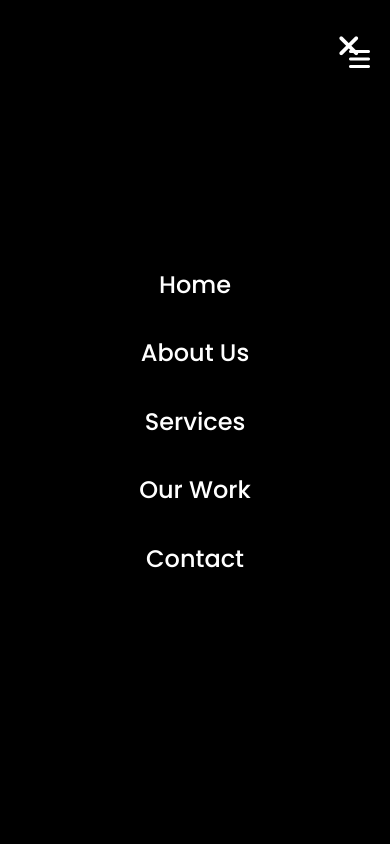
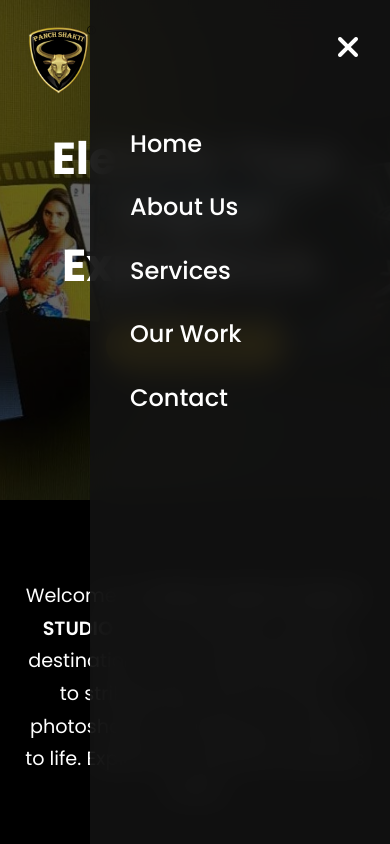
Before and after one commit to KSR2621/panchshakti, a plain HTML site: page index.html in a window 390 px wide. Both pictures are taken after a click on the button "Open Menu". Shown: the top 844 px of the page. Drawn offline with Linux system fonts and the light colour scheme.

Commit message:
Update index.html

```diff
--- a/index.html
+++ b/index.html
@@ -42,11 +42,19 @@
             color: var(--text-color);
             line-height: 1.6;
             overflow-x: hidden; /* Prevent horizontal scroll */
+            transition: overflow 0.3s ease; /* Smooth transition for scroll lock */
         }
+
+        /* Class to prevent body scroll when menu is open */
+        body.menu-open {
+            overflow: hidden;
+        }
+
 
         /* --- Custom Scrollbar --- */
         ::-webkit-scrollbar {
             width: 8px;
+            height: 8px;
         }
         ::-webkit-scrollbar-track {
             background: #202020;
@@ -521,51 +529,105 @@
             }
             .menu-toggle {
                 display: block;
+                /* Add transition for smooth disappearance */
+                transition: opacity 0.3s ease, visibility 0.3s ease, transform 0.3s ease;
             }
+
+            /* Hides the hamburger icon when the menu is active */
+            body.menu-open .menu-toggle {
+                opacity: 0;
+                visibility: hidden;
+                transform: scale(0.7);
+            }
+
             header .btn-outline {
                 display: none;
             }
+
+            /* SLIDE-OUT PANEL STYLE */
             header nav {
                 position: fixed;
                 top: 0;
-                right: -100%;
-                width: 100%;
-                height: 100vh;
-                background-color: var(--dark-bg);
-                display: flex;
-                flex-direction: column;
-                justify-content: center;
-                align-items: center;
-                transition: right 0.4s ease-in-out;
+                right: 0; /* Positioned on the right */
+                width: 300px; /* Fixed width, not full screen */
+                height: 100vh; /* Full viewport height */
+                background-color: rgba(18, 18, 18, 0.9);
+                backdrop-filter: blur(15px);
+                -webkit-backdrop-filter: blur(15px);
                 z-index: 1000;
+
+                /* Animate using transform for performance */
+                transform: translateX(100%); /* Start off-screen to the right */
+                transition: transform 0.4s cubic-bezier(0.7, 0, 0.3, 1);
+                visibility: hidden;
             }
+
             header nav.is-active {
-                right: 0;
+                visibility: visible;
+                transform: translateX(0); /* Slide into view */
             }
+
             header nav ul {
                 flex-direction: column;
-                gap: 30px;
-                text-align: center;
+                gap: 15px; /* Adjust gap for the panel */
+                padding: 120px 40px 40px 40px; /* Generous padding (top, right, bottom, left) */
             }
+
+            /* Staggered animation for menu items appearing */
+            header nav ul li {
+                 opacity: 0;
+                 transform: translateX(30px); /* Animate from the right */
+                 transition: opacity 0.4s ease, transform 0.4s ease;
+            }
+
+            header nav.is-active ul li {
+                opacity: 1;
+                transform: translateX(0);
+            }
+
+            /* Delay each item to create the cascade effect */
+            header nav.is-active ul li:nth-child(1) { transition-delay: 0.15s; }
+            header nav.is-active ul li:nth-child(2) { transition-delay: 0.20s; }
+            header nav.is-active ul li:nth-child(3) { transition-delay: 0.25s; }
+            header nav.is-active ul li:nth-child(4) { transition-delay: 0.30s; }
+            header nav.is-active ul li:nth-child(5) { transition-delay: 0.35s; }
+
+            /* Links style for the panel */
             header nav ul a {
-                font-size: 1.5rem;
+                font-size: 1.5rem; /* Slightly smaller for the panel */
+                font-weight: 500;
+                color: var(--heading-color);
+                display: block;
+                padding: 5px 0;
+                transition: color 0.3s ease, letter-spacing 0.3s ease;
             }
+
+            header nav ul a:hover,
+            header nav ul a:focus {
+                color: var(--primary-color);
+                letter-spacing: 1px;
+                outline: none;
+            }
+
             .close-menu {
                 display: block;
                 position: absolute;
                 top: 30px;
                 right: 30px;
-                font-size: 30px;
+                font-size: 32px;
+                transition: color 0.3s ease, transform 0.4s cubic-bezier(0.7, 0, 0.3, 1);
+            }
+
+            .close-menu:hover,
+            .close-menu:focus {
+                color: var(--primary-color);
+                transform: rotate(180deg);
+                outline: none;
             }
 
             /* --- General adjustments --- */
-            .section-padding {
-                padding: 80px 0;
-            }
-            .section-title {
-                font-size: 2.5rem;
-                margin-bottom: 50px;
-            }
+            .section-padding { padding: 80px 0; }
+            .section-title { font-size: 2.5rem; margin-bottom: 50px; }
             h1 { font-size: 3.5rem; }
         }
 
@@ -584,7 +646,7 @@
 
             /* --- Values Section --- */
             .values-grid {
-                grid-template-columns: 1fr; /* Stack on top of each other */
+                grid-template-columns: 1fr;
             }
 
             /* --- Our Expertise Section --- */
@@ -598,6 +660,25 @@
             }
              #our-expertise .expertise-content p {
                 max-width: 100%;
+            }
+
+            #reviews .reviews-grid {
+                display: flex;
+                overflow-x: auto;
+                gap: 20px;
+                padding: 5px 20px;
+                margin: 0 -20px;
+                scroll-snap-type: x mandatory;
+                -ms-overflow-style: none;
+                scrollbar-width: none;
+            }
+            #reviews .reviews-grid::-webkit-scrollbar {
+                display: none;
+            }
+            #reviews .review-card {
+                flex: 0 0 85%;
+                max-width: 340px;
+                scroll-snap-align: center;
             }
 
             /* --- Newsletter Section --- */
@@ -616,23 +697,15 @@
             }
 
             /* --- Footer --- */
-            .footer-main {
-                text-align: center;
-            }
-            .footer-col .footer-logo {
-                margin: 0 auto 20px auto;
-            }
-            .social-links {
-                justify-content: center;
-            }
+            .footer-main { text-align: center; }
+            .footer-col .footer-logo { margin: 0 auto 20px auto; }
+            .social-links { justify-content: center; }
             .footer-bottom {
                 flex-direction: column;
                 text-align: center;
                 gap: 15px;
             }
-            .footer-bottom div {
-                margin-top: 10px;
-            }
+            .footer-bottom div { margin-top: 10px; }
         }
     </style>
 </head>
@@ -656,7 +729,7 @@
                     <ul>
                         <li><a href="#hero">Home</a></li>
                         <li><a href="#welcome">About Us</a></li>
-                        <li><a href="OurExpertise.html">Services</a></li> <!-- Link to main services page -->
+                        <li><a href="OurExpertise.html">Services</a></li>
                         <li><a href="our_work.html">Our Work</a></li>
                         <li><a href="#contact">Contact</a></li>
                     </ul>
@@ -750,7 +823,6 @@
                      <div class="expertise-content">
                          <h3>Casting & Modelling Agency Platform</h3>
                          <p>We build and manage comprehensive platforms for casting directors and modelling agencies, connecting talent with opportunities seamlessly.</p>
-                         <!-- UPDATED LINK -->
                          <a href="service-details.html#casting-modelling" class="read-more">Read More</a>
                      </div>
                      <div class="expertise-image">
@@ -764,7 +836,6 @@
                      <div class="expertise-content">
                          <h3>AI Based Digital Marketing</h3>
                          <p>Leverage the power of Artificial Intelligence to optimize your marketing campaigns, from targeted advertising to performance analytics.</p>
-                         <!-- UPDATED LINK -->
                          <a href="service-details.html#ai-marketing" class="read-more">Read More</a>
                      </div>
                  </div>
@@ -772,7 +843,6 @@
                      <div class="expertise-content">
                          <h3>Website Designing</h3>
                          <p>From stunning landing pages to complex e-commerce solutions, we design responsive, user-friendly websites that perform flawlessly.</p>
-                         <!-- UPDATED LINK -->
                          <a href="service-details.html#website-designing" class="read-more">Read More</a>
                      </div>
                      <div class="expertise-image">
@@ -868,7 +938,7 @@
                     <ul>
                         <li><a href="#hero">Home</a></li>
                         <li><a href="#welcome">About Us</a></li>
-                        <li><a href="OurExpertise.html">Services</a></li> <!-- Link to main services page -->
+                        <li><a href="OurExpertise.html">Services</a></li>
                         <li><a href="our_work.html">Our Work</a></li>
                         <li><a href="#contact">Contact</a></li>
                     </ul>
@@ -897,24 +967,28 @@
         const closeMenu = document.getElementById('close-menu');
         const mainNav = document.getElementById('main-nav');
         const navLinks = mainNav.querySelectorAll('a');
+        const body = document.body;
 
         if (menuToggle && mainNav) {
             menuToggle.addEventListener('click', () => {
                 mainNav.classList.add('is-active');
+                body.classList.add('menu-open'); // Lock body scroll
             });
         }
 
+        function closeMobileMenu() {
+            mainNav.classList.remove('is-active');
+            body.classList.remove('menu-open'); // Unlock body scroll
+        }
+
         if (closeMenu && mainNav) {
-            closeMenu.addEventListener('click', () => {
-                mainNav.classList.remove('is-active');
-            });
+            closeMenu.addEventListener('click', closeMobileMenu);
         }
 
         navLinks.forEach(link => {
             link.addEventListener('click', (e) => {
-                // Only close menu if it's a hash link for the current page
                 if (link.getAttribute('href').startsWith('#')) {
-                    mainNav.classList.remove('is-active');
+                    closeMobileMenu();
                 }
             });
         });
@@ -924,25 +998,21 @@
     <script>
         document.addEventListener("DOMContentLoaded", () => {
             const observerOptions = {
-                root: null, // use the viewport
+                root: null,
                 rootMargin: '0px',
-                threshold: 0.1 // trigger when 10% of the element is visible
+                threshold: 0.1
             };
 
             const observer = new IntersectionObserver((entries, observer) => {
                 entries.forEach(entry => {
-                    // When the element is in view
                     if (entry.isIntersecting) {
                         entry.target.classList.add('is-visible');
-                        // Stop observing the element so the animation only happens once
                         observer.unobserve(entry.target);
                     }
                 });
             }, observerOptions);
 
-            // Select all elements with the .fade-in-element class
             const fadeElements = document.querySelectorAll('.fade-in-element');
-            // Start observing each of them
             fadeElements.forEach(el => observer.observe(el));
         });
     </script>
```
